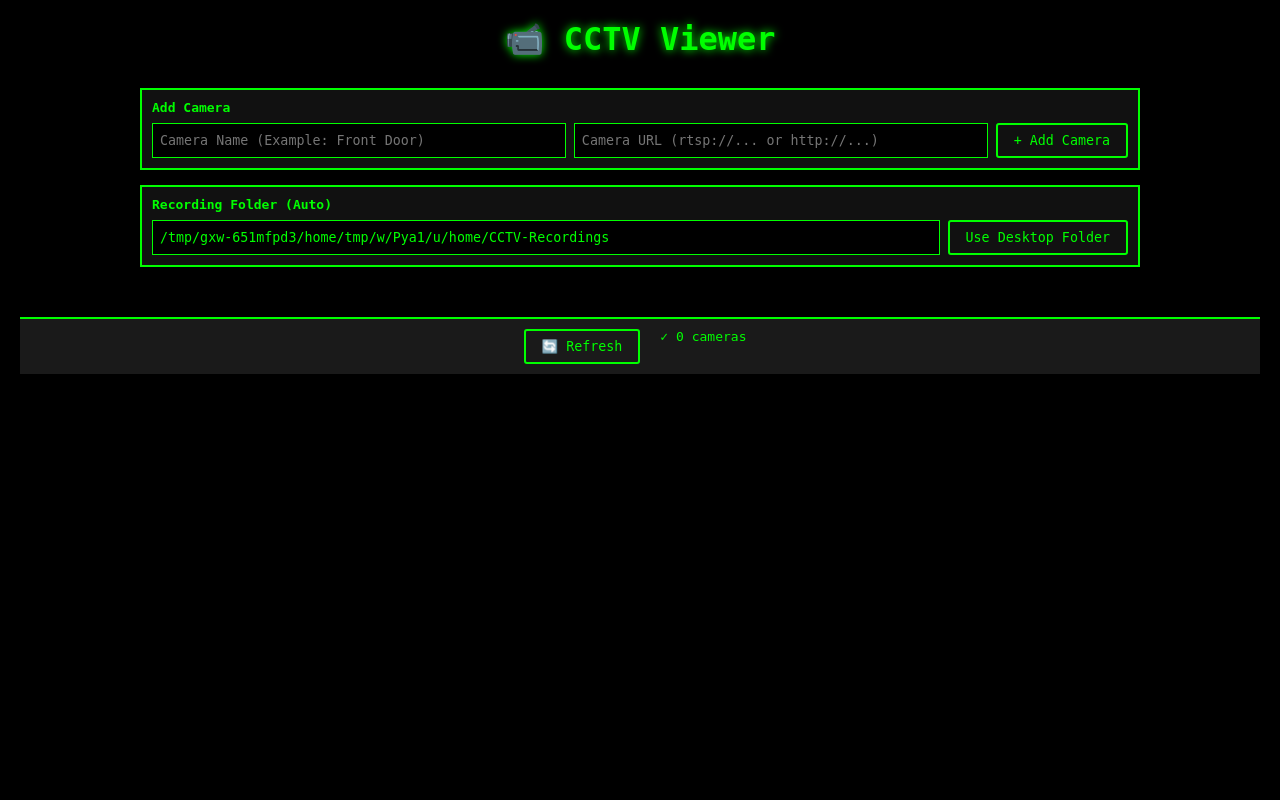
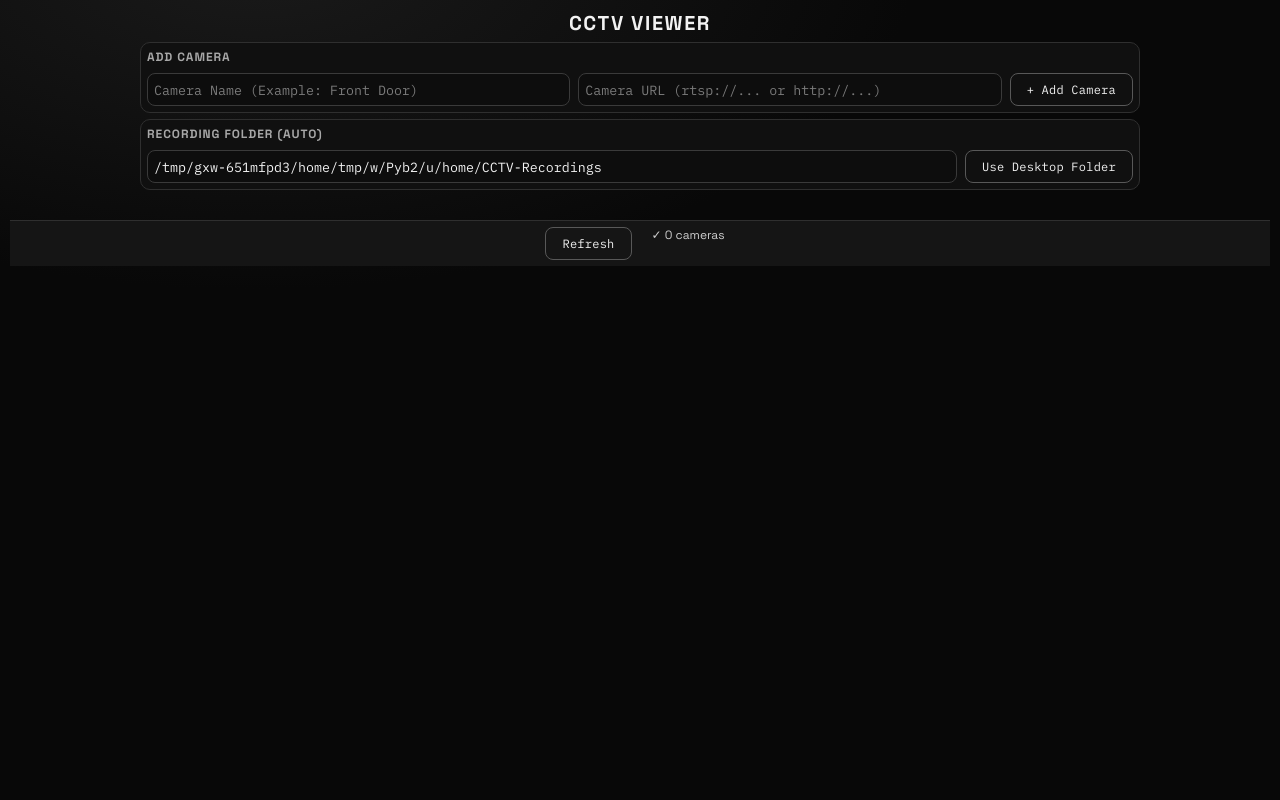
Before and after one commit to noahtollysmells/CCTV-Server, a Flask app: page / in a window 1280 px wide. Run offline with Flask 3, Linux system fonts and the light colour scheme; data that the repository does not hold is empty.

Commit message:
Redesign UI to professional black and white dashboard

```diff
--- a/templates/simple.html
+++ b/templates/simple.html
@@ -5,51 +5,77 @@
     <meta name="viewport" content="width=device-width, initial-scale=1.0">
     <title>CCTV Cameras</title>
     <style>
+        @import url('https://fonts.googleapis.com/css2?family=Space+Grotesk:wght@400;500;700&family=IBM+Plex+Mono:wght@400;600&display=swap');
+
+        :root {
+            --bg: #080808;
+            --panel: #101010;
+            --panel-2: #151515;
+            --line: #2f2f2f;
+            --line-strong: #eaeaea;
+            --text: #f2f2f2;
+            --text-dim: #a8a8a8;
+            --danger: #d8d8d8;
+        }
+
         * { margin: 0; padding: 0; box-sizing: border-box; }
 
         body {
-            background: #000;
-            color: #0f0;
-            font-family: monospace;
-            padding: 20px;
+            background: radial-gradient(1200px 600px at 20% -5%, #1a1a1a 0%, var(--bg) 55%);
+            color: var(--text);
+            font-family: 'Space Grotesk', sans-serif;
+            padding: 10px;
+            height: 100vh;
+            overflow: hidden;
+            display: flex;
+            flex-direction: column;
         }
 
         h1 {
             text-align: center;
-            margin-bottom: 30px;
-            font-size: 32px;
-            color: #0f0;
-            text-shadow: 0 0 10px #0f0;
+            margin-bottom: 8px;
+            font-size: 24px;
+            color: var(--text);
+            letter-spacing: 0.08em;
+            text-transform: uppercase;
+            flex: 0 0 auto;
         }
 
         .grid {
             display: grid;
-            grid-template-columns: repeat(auto-fit, minmax(400px, 1fr));
-            gap: 15px;
+            grid-template-columns: repeat(1, minmax(0, 1fr));
+            gap: 8px;
             max-width: 1600px;
             margin: 0 auto;
+            width: 100%;
+            flex: 1 1 auto;
+            min-height: 0;
+            overflow: hidden;
         }
 
         .camera {
-            border: 2px solid #0f0;
-            background: #111;
+            border: 1px solid var(--line);
+            background: linear-gradient(180deg, #111 0%, #0b0b0b 100%);
             cursor: pointer;
             position: relative;
             overflow: hidden;
-            border-radius: 5px;
-            box-shadow: 0 0 20px rgba(0, 255, 0, 0.3);
+            border-radius: 10px;
+            box-shadow: 0 16px 30px rgba(0, 0, 0, 0.45);
             transition: all 0.3s;
+            display: flex;
+            flex-direction: column;
+            min-height: 0;
         }
 
         .camera:hover {
-            box-shadow: 0 0 30px rgba(0, 255, 0, 0.7);
-            transform: scale(1.02);
+            border-color: #6d6d6d;
+            transform: translateY(-1px);
         }
 
         .camera-header {
-            background: #1a1a1a;
+            background: var(--panel-2);
             padding: 10px;
-            border-bottom: 2px solid #0f0;
+            border-bottom: 1px solid var(--line);
             display: flex;
             justify-content: space-between;
             align-items: center;
@@ -171,70 +201,84 @@
         }
 
         .button-row {
-            background: #1a1a1a;
+            background: var(--panel-2);
             padding: 10px;
-            border-top: 2px solid #0f0;
+            border-top: 1px solid var(--line);
             display: flex;
             gap: 10px;
             justify-content: center;
+            flex: 0 0 auto;
         }
 
         .nav-btn {
             background: transparent;
-            color: #0f0;
-            border: 2px solid #0f0;
+            color: var(--text);
+            border: 1px solid #585858;
             padding: 8px 16px;
             cursor: pointer;
-            font-family: monospace;
-            border-radius: 3px;
+            font-family: 'IBM Plex Mono', monospace;
+            font-size: 12px;
+            letter-spacing: 0.02em;
+            border-radius: 8px;
             transition: all 0.3s;
         }
 
         .nav-btn:hover {
-            background: #0f0;
+            background: #fff;
             color: #000;
+            border-color: #fff;
         }
 
         .camera-controls {
             display: flex;
             gap: 5px;
             padding: 5px;
-            background: #2a2a2a;
+            background: var(--panel-2);
+            border-top: 1px solid var(--line);
         }
 
         .record-btn {
             flex: 1;
             background: transparent;
-            border: 1px solid #0f0;
-            color: #0f0;
+            border: 1px solid #585858;
+            color: var(--text);
             padding: 5px;
             cursor: pointer;
             font-size: 11px;
-            border-radius: 2px;
+            font-family: 'IBM Plex Mono', monospace;
+            border-radius: 6px;
             transition: all 0.2s;
         }
 
         .record-btn:hover {
-            background: #0f0;
+            background: #fff;
             color: #000;
+            border-color: #fff;
         }
 
         .record-btn.recording {
-            background: #ff3333;
-            border-color: #ff3333;
-            color: #fff;
+            background: #fff;
+            border-color: #fff;
+            color: #000;
         }
 
         .panel {
             max-width: 1000px;
-            margin: 0 auto 15px;
-            border: 2px solid #0f0;
-            background: #111;
-            padding: 10px;
+            margin: 0 auto 8px;
+            border: 1px solid var(--line);
+            background: var(--panel);
+            padding: 8px;
+            width: 100%;
+            flex: 0 0 auto;
+            border-radius: 10px;
         }
 
         .panel-title {
-            font-weight: bold;
+            font-weight: 600;
+            color: var(--text-dim);
+            font-size: 12px;
+            text-transform: uppercase;
+            letter-spacing: 0.08em;
             margin-bottom: 8px;
         }
 
@@ -245,46 +289,70 @@
         }
 
         .field {
-            background: #000;
-            color: #0f0;
-            border: 1px solid #0f0;
+            background: #0d0d0d;
+            color: var(--text);
+            border: 1px solid #3a3a3a;
             padding: 7px;
             min-width: 220px;
             flex: 1;
-            font-family: monospace;
+            font-family: 'IBM Plex Mono', monospace;
+            border-radius: 8px;
+        }
+
+        .field::placeholder {
+            color: #7a7a7a;
         }
 
         .danger-btn {
             flex: 1;
             background: transparent;
-            border: 1px solid #ff3333;
-            color: #ff3333;
+            border: 1px solid #585858;
+            color: #d9d9d9;
             padding: 5px;
             cursor: pointer;
             font-size: 11px;
-            border-radius: 2px;
+            font-family: 'IBM Plex Mono', monospace;
+            border-radius: 6px;
             transition: all 0.2s;
         }
 
         .danger-btn:hover {
-            background: #ff3333;
-            color: #fff;
+            background: #fff;
+            color: #000;
+            border-color: #fff;
         }
 
         .msg {
             max-width: 1000px;
-            margin: 0 auto 15px;
-            min-height: 20px;
-            color: #0f0;
+            margin: 0 auto 8px;
+            min-height: 16px;
+            color: #dcdcdc;
+            width: 100%;
+            flex: 0 0 auto;
+            font-family: 'IBM Plex Mono', monospace;
+            font-size: 12px;
         }
 
         .msg.error {
-            color: #ff6666;
+            color: #f5f5f5;
+        }
+
+        .compact-text {
+            font-size: 12px;
+        }
+
+        @media (max-height: 900px) {
+            h1 { font-size: 20px; margin-bottom: 6px; }
+            .panel { padding: 6px; margin-bottom: 6px; }
+            .field { padding: 6px; }
+            .button-row { padding: 6px; }
+            .camera-header { padding: 6px; }
+            .camera-controls { padding: 4px; }
         }
     </style>
 </head>
 <body>
-    <h1>📹 CCTV Viewer</h1>
+    <h1>CCTV Viewer</h1>
 
     <div class="panel">
         <div class="panel-title">Add Camera</div>
@@ -306,8 +374,8 @@
     <div id="msg" class="msg"></div>
 
     <div class="button-row">
-        <button class="nav-btn" onclick="location.reload()">🔄 Refresh</button>
-        <span style="color: #0f0; padding: 0 10px;" id="status">Connecting...</span>
+        <button class="nav-btn" onclick="location.reload()">Refresh</button>
+        <span class="compact-text" style="color: #cfcfcf; padding: 0 10px;" id="status">Connecting...</span>
     </div>
 
     <div class="grid" id="cameras"></div>
@@ -340,6 +408,44 @@
                 console.error(e);
                 document.getElementById('status').textContent = '✗ Error';
             }
+        }
+
+        function applyGridLayout(count) {
+            const grid = document.getElementById('cameras');
+            if (!grid) return;
+
+            if (!count) {
+                grid.style.gridTemplateColumns = 'repeat(1, minmax(0, 1fr))';
+                grid.style.gridTemplateRows = 'repeat(1, minmax(0, 1fr))';
+                return;
+            }
+
+            const area = grid.getBoundingClientRect();
+            const ratio = area.width / Math.max(area.height, 1);
+            const preferredTileRatio = 16 / 9;
+
+            let bestCols = 1;
+            let bestRows = count;
+            let bestScore = Infinity;
+
+            for (let cols = 1; cols <= count; cols++) {
+                const rows = Math.ceil(count / cols);
+                const tileW = area.width / cols;
+                const tileH = area.height / rows;
+                const tileRatio = tileW / Math.max(tileH, 1);
+                const ratioPenalty = Math.abs(tileRatio - preferredTileRatio);
+                const emptyPenalty = (cols * rows - count) * 0.25;
+                const shapePenalty = Math.abs((cols / rows) - ratio) * 0.2;
+                const score = ratioPenalty + emptyPenalty + shapePenalty;
+                if (score < bestScore) {
+                    bestScore = score;
+                    bestCols = cols;
+                    bestRows = rows;
+                }
+            }
+
+            grid.style.gridTemplateColumns = `repeat(${bestCols}, minmax(0, 1fr))`;
+            grid.style.gridTemplateRows = `repeat(${bestRows}, minmax(0, 1fr))`;
         }
 
         function render() {
@@ -361,14 +467,16 @@
                     </div>
                     <div class="camera-controls">
                         <button class="record-btn ${cam.recording ? 'recording' : ''}" onclick="event.stopPropagation(); toggleRecord(${cam.id})">
-                            ${cam.recording ? '⏹️ STOP' : '⏺️ REC'}
+                            ${cam.recording ? 'STOP' : 'REC'}
                         </button>
-                        <button class="danger-btn" onclick="event.stopPropagation(); deleteCamera(${cam.id})">🗑 DEL</button>
+                        <button class="danger-btn" onclick="event.stopPropagation(); deleteCamera(${cam.id})">DELETE</button>
                     </div>
                 `;
 
                 grid.appendChild(div);
             });
+
+            applyGridLayout(cameras.length);
         }
 
         async function loadSettings() {
@@ -501,6 +609,7 @@
         loadSettings();
         loadCameras();
         setInterval(loadCameras, 5000);
+        window.addEventListener('resize', () => applyGridLayout(cameras.length));
     </script>
 </body>
 </html>
```
Also changed, not shown: other parts of templates/simple.html (+31 -27 lines).
